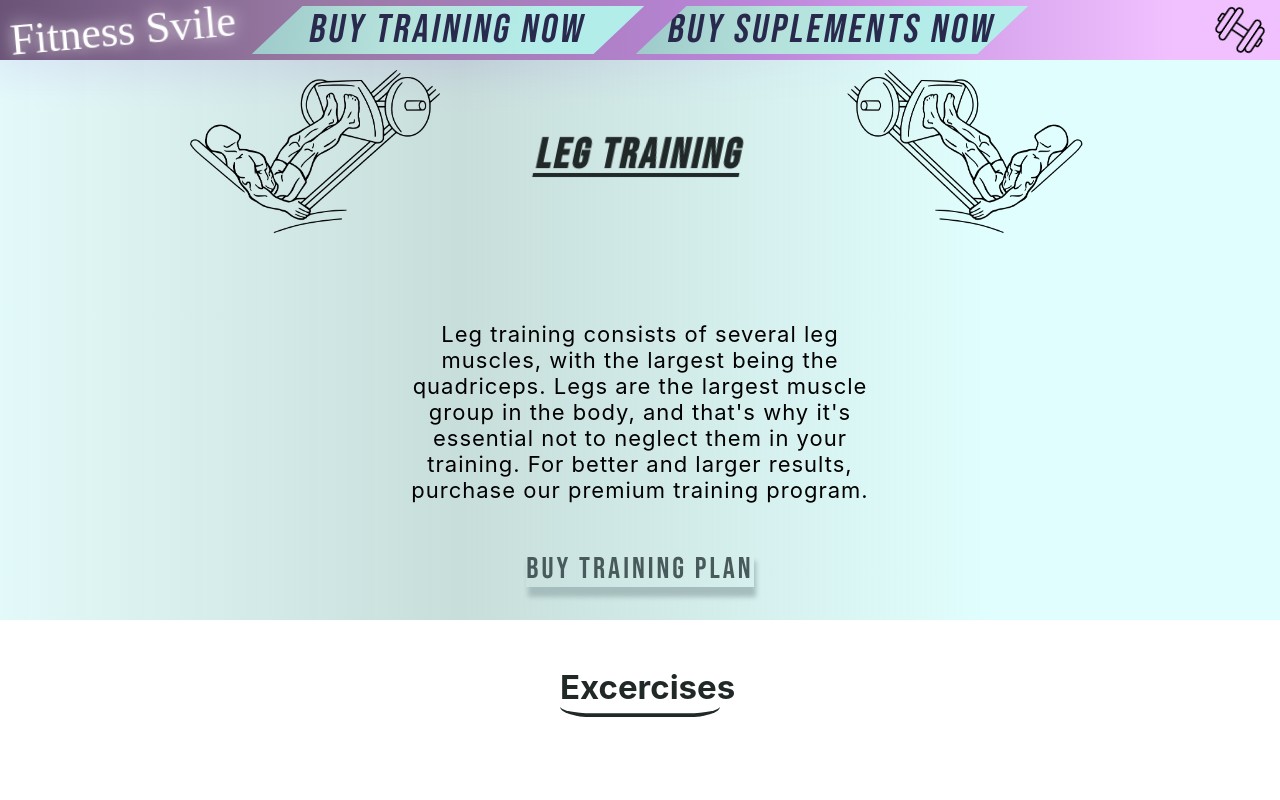
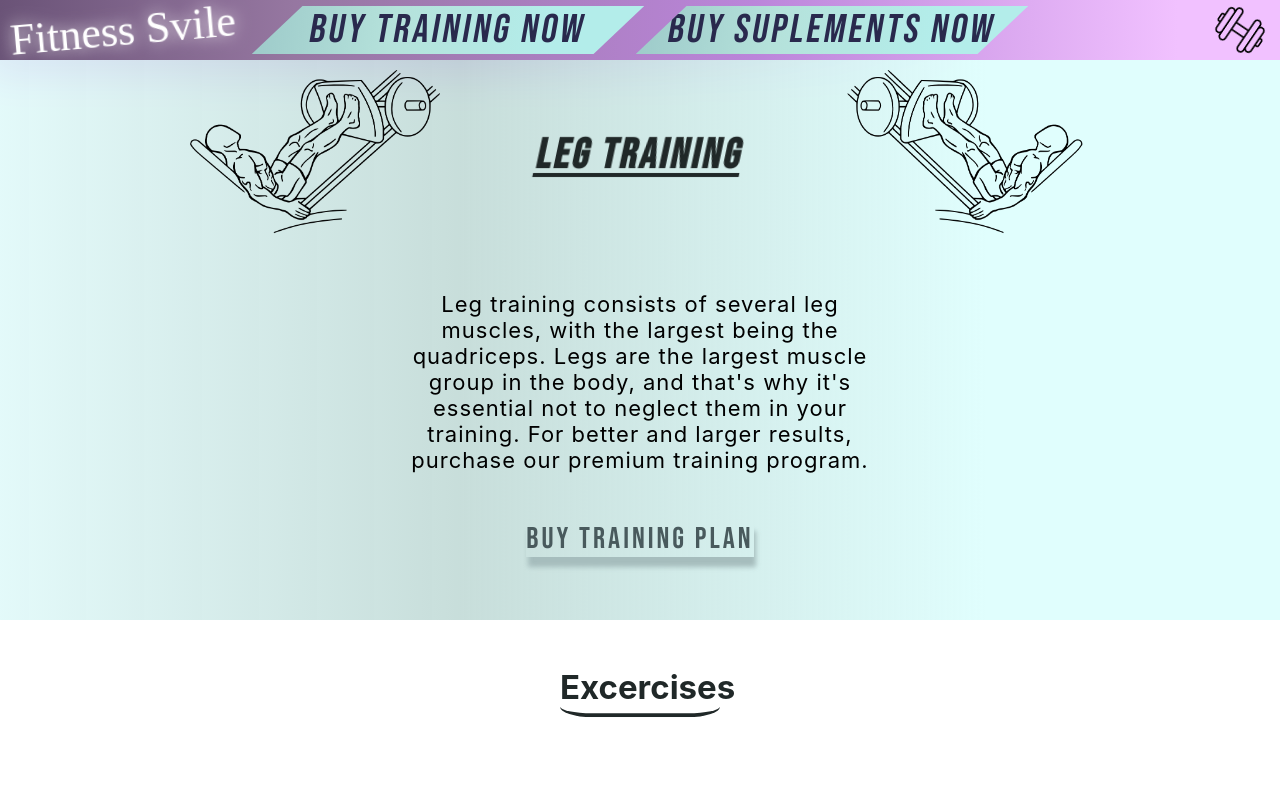
Before and after one commit to Svitok-Kristijan/Fitness-Svile, a React (Create React App) app: page /legs in a window 1280 px wide. Shown: the top 800 px of the page. Built offline with nearby package versions, Linux system fonts and the light colour scheme; a web font is replaced by a local one.

Commit message:
laptop sizing

```diff
--- a/src/training/back/back.scss
+++ b/src/training/back/back.scss
@@ -139,3 +139,8 @@
     }
   }
 }
+@media screen and (max-width: 1550px) {
+  .back-description {
+    margin-top: 110px !important;
+  }
+}
--- a/src/training/chest/chest.scss
+++ b/src/training/chest/chest.scss
@@ -139,3 +139,8 @@
     }
   }
 }
+@media screen and (max-width: 1550px) {
+  .chest-description {
+    margin-top: 110px !important;
+  }
+}
--- a/src/training/legs/legs.scss
+++ b/src/training/legs/legs.scss
@@ -144,3 +144,8 @@
     }
   }
 }
+@media screen and (max-width: 1550px) {
+  .legs-description {
+    margin-top: 110px !important;
+  }
+}
--- a/src/training/shoulder/shoulder.scss
+++ b/src/training/shoulder/shoulder.scss
@@ -192,3 +192,11 @@
     }
   }
 }
+@media screen and (max-width: 1550px) {
+  .training-plan {
+    bottom: -320% !important;
+  }
+  .shoulder-description {
+    margin-top: 220px !important;
+  }
+}
--- a/src/training/stomach/stomach.scss
+++ b/src/training/stomach/stomach.scss
@@ -127,3 +127,9 @@
     }
   }
 }
+@media screen and (max-width: 1550px) {
+  .stomack-description {
+    margin-top: 90px !important;
+    margin-bottom: 30px !important;
+  }
+}
```
